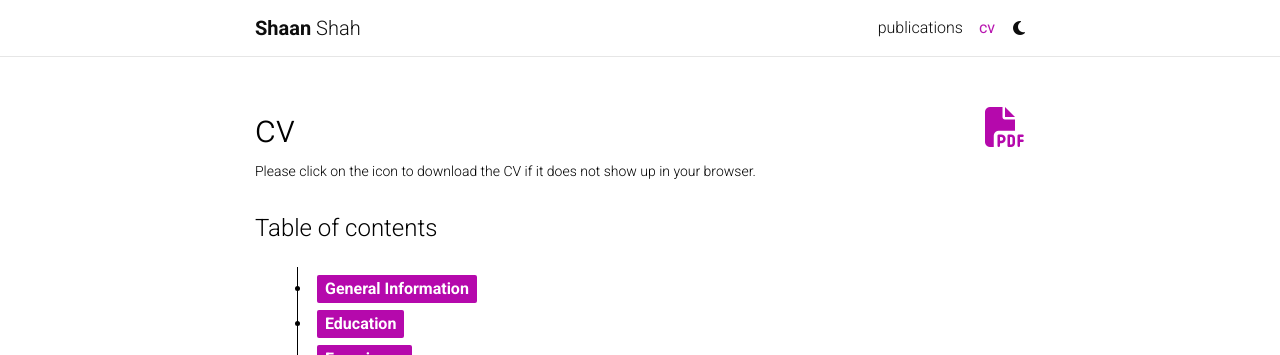
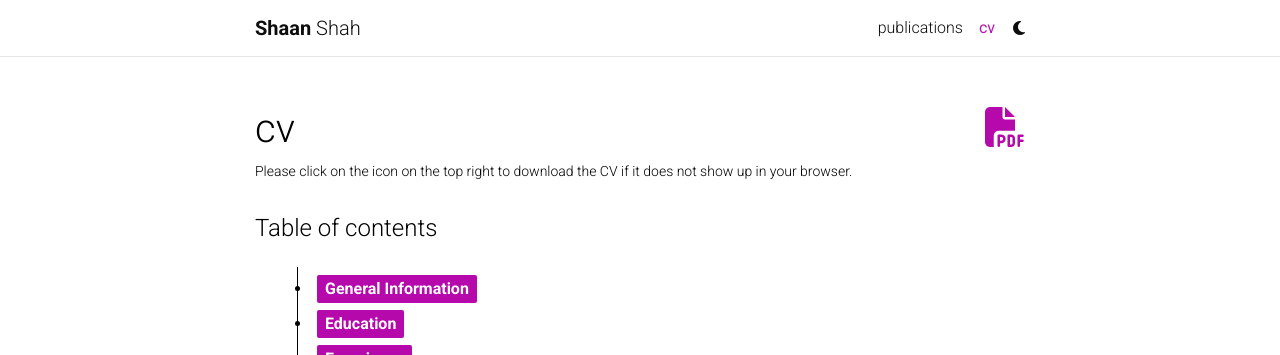
Before and after one commit to shaan-shah/shaan-shah.github.io, a Jekyll site: the page built from _pages/cv.md, in a window 1280 px wide and 900 px high. Shown: the top 355 px of the window. Built offline with Jekyll 4.4.1, drawn with Linux system fonts in a browser that asks for light colours; comment, search, counter and statistics services are not loaded; a style sheet for code colours, icons or effects is not loaded.

Commit message:
Update cv.md

```diff
--- a/_pages/cv.md
+++ b/_pages/cv.md
@@ -2,11 +2,11 @@
 layout: cv
 permalink: /cv/
 title: cv
-description: Please click on the icon to download the CV if it does not show up in your browser.
+description: Please click on the icon on the top right to download the CV if it does not show up in your browser.
 nav: true
 nav_order: 2
-cv_pdf: ShaanShah.pdf
+cv_pdf: cv.pdf
 ---
 <div style="width: 100%; height:800">
-<iframe src="https://github.com/shaan-shah/shaan-shah.github.io/blob/24617c2b237576d0ea6973c4f1f192f318438a7d/assets/pdf/Shaan%20Shah.pdf" width="100%" height="800"></iframe>
+<iframe src="https://shaan-shah.github.io//assets/pdf/cv.pdf" width="100%" height="800"></iframe>
 </div>
```
